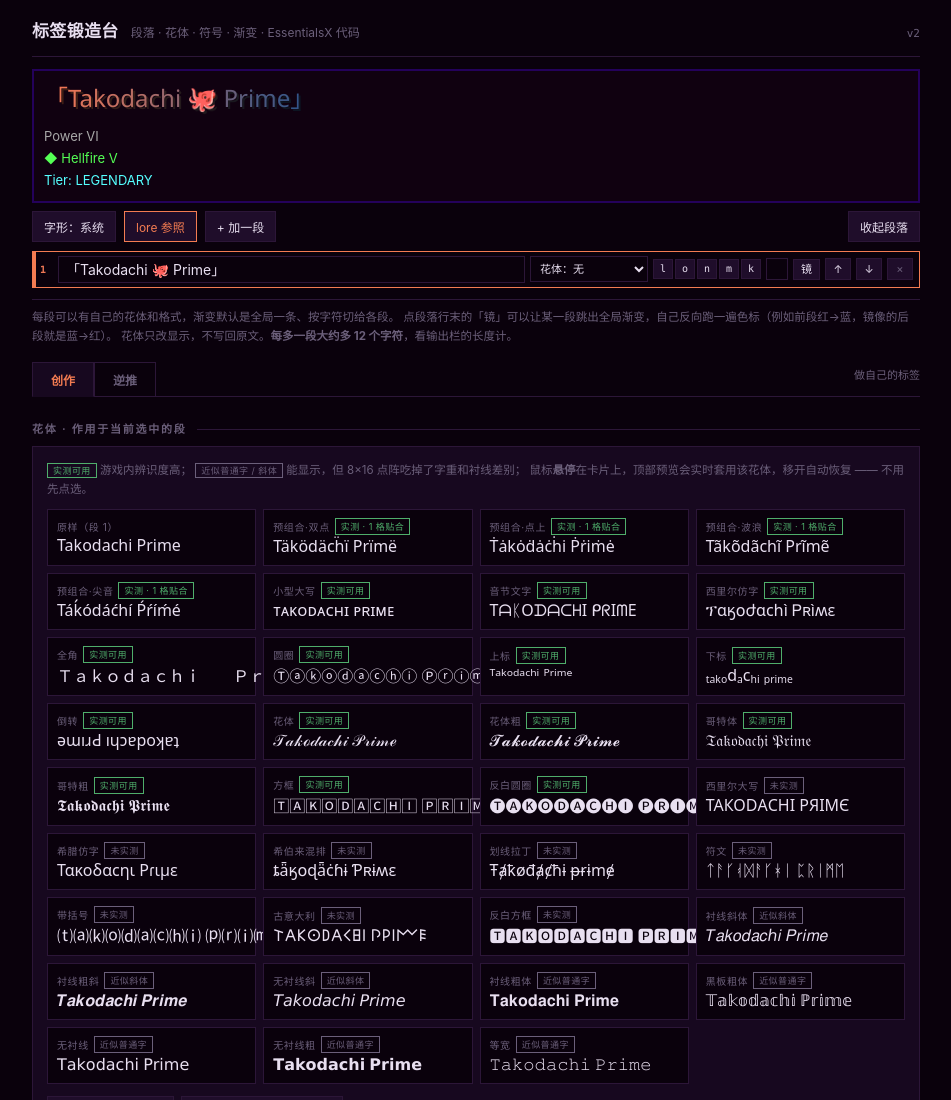
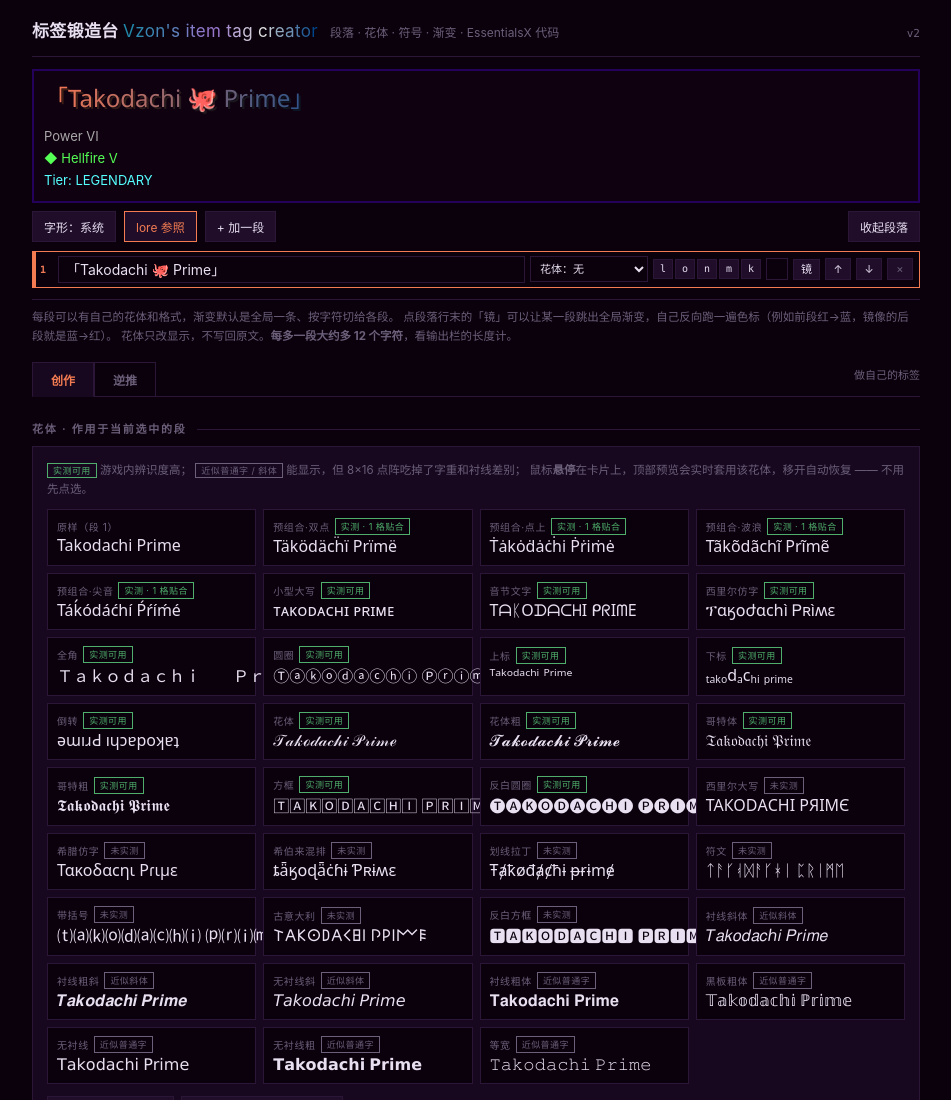
Before and after one commit to VZON7/mc-tag-forge, a website: page mc-tag-forge.html in a window 1280 px wide. Shown: the top 1100 px of the page, without its empty margins (164-1115 px from the left). Drawn offline with Linux system fonts and the light colour scheme.

Commit message:
test change title to Vzon's item tag creator

```diff
--- a/mc-tag-forge.html
+++ b/mc-tag-forge.html
@@ -225,7 +225,7 @@ pre.out{margin:0;background:var(--void);border:1px solid var(--line);padding:11p
 <div class="wrap">
 
 <header class="masthead">
-  <h1>标签锻造台</h1>
+  <h1>标签锻造台 <span id="vzonSub" style="font-weight:400">Vzon's item tag creator</span></h1>
   <span class="sub">段落 · 花体 · 符号 · 渐变 · EssentialsX 代码</span>
   <span class="ver">v2</span>
 </header>
@@ -1690,6 +1690,15 @@ auditStyles();
 loadPresets(); savePresets();   // savePresets 顺带探测存储可用性
 setMode2('C');
 renderRuns(); renderStops(); renderSyms(); render(); renderPresets();
+
+/* 页头副标题用用户给的渐变代码上色，跟工具自己的代码解析器（parseCode）复用同一套逻辑。 */
+(function(){
+  const el=$('vzonSub'); if(!el) return;
+  try{
+    const cs=parseCode("{#28a>}Vzon's item{#97c<>} tag {#ddd<>}creator{#048<}");
+    el.innerHTML=cs.map(o=>`<span style="color:${o.col}">${esc(o.ch)}</span>`).join('');
+  }catch(e){}
+})();
 </script>
 </body>
 </html>
```
Also changed, not shown: .claude/skills/mc-tag-forge/SKILL.md, .claude/skills/mc-tag-forge/references/architecture.md.
